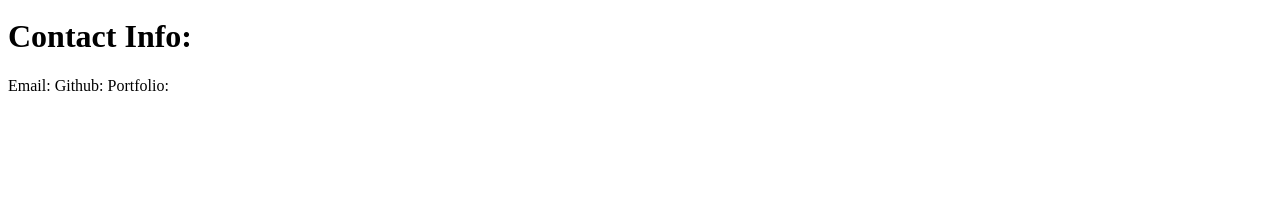
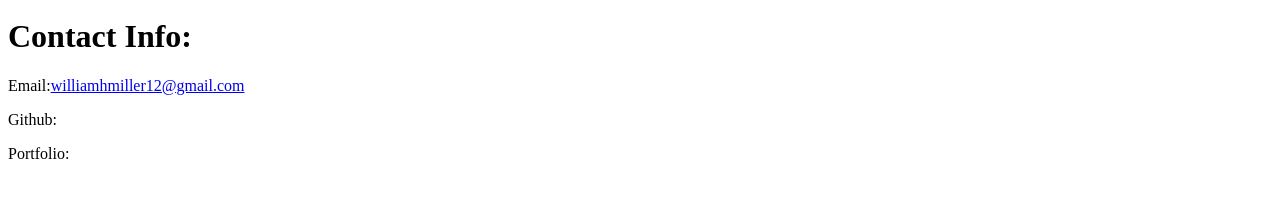
Before and after one commit to tr8b5/HTML-Git, a plain HTML site: page index.html in a window 1280 px wide. Shown: the part 439-636 px from the top of the page. Drawn offline with Linux system fonts and the light colour scheme.

Commit message:
Updated Labels

```diff
--- a/index.html
+++ b/index.html
@@ -26,8 +26,14 @@
       quos?
     </p>
     <h1>Contact Info:</h1>
-    <ls>Email:</ls>
-    <ls>Github:</ls>
-    <ls>Portfolio:</ls>
+    <ls>
+        <p>Email:<a href="williamhmiller12@gmail.com">williamhmiller12@gmail.com</a></p>
+    </ls>
+    <ls>
+        <p>Github:<a href="https://github.com/tr8b5"></a></p>
+    </ls>
+    <ls>
+        <p>Portfolio:<a href="fluxfirellc.com"></a></p>
+    </ls>
   </body>
 </html>
```
